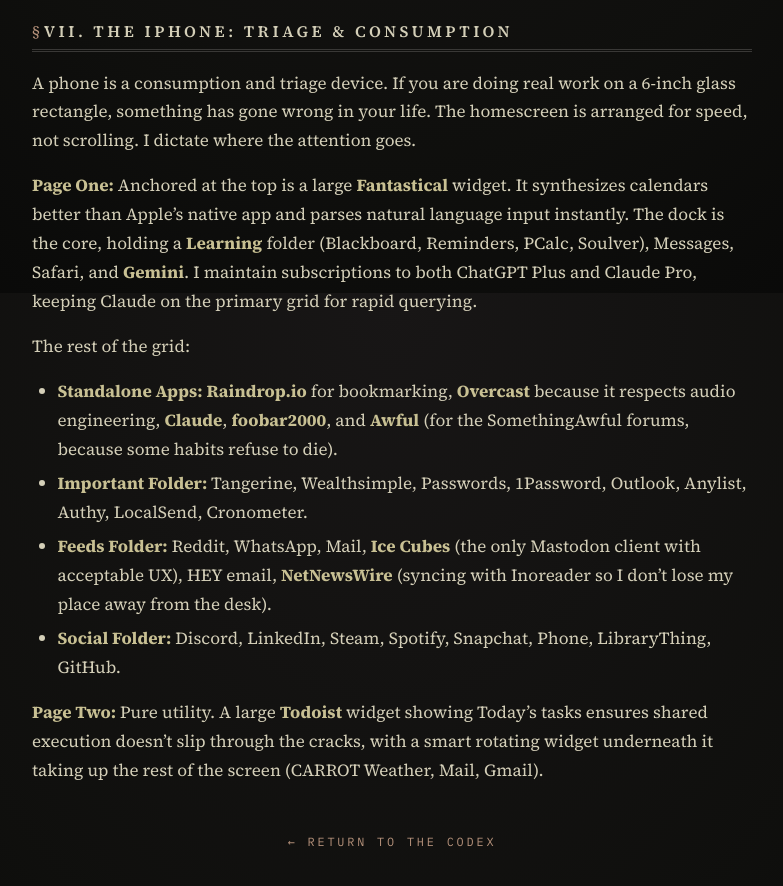
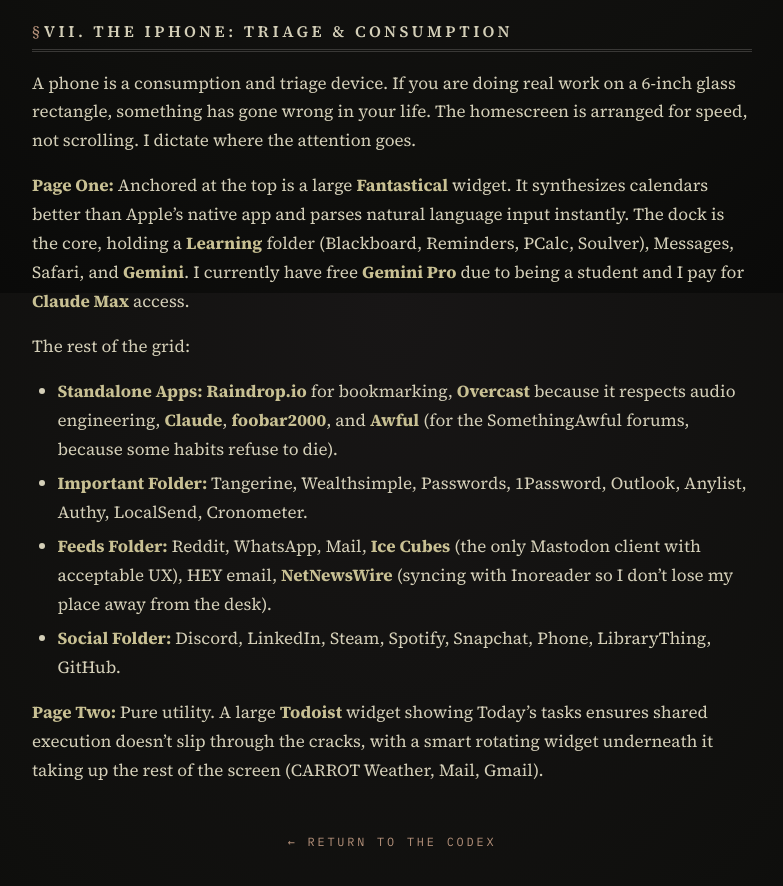
Before and after one commit to VirInvictus/VirInvictus.github.io, a Jekyll site: the page built from _posts/2026-05-12-what-i-use.md, in a window 1280 px wide and 900 px high, scrolled down 4207 px. Shown: the top 886 px of the window, without its empty margins (248-1031 px from the left). Built offline with Jekyll 4.4.1, drawn with Linux system fonts in a browser that asks for light colours.

Commit message:
Revise app subscription details in what I use post
Updated the description of app subscriptions and added details about Gemini Pro and Claude Max access.

```diff
--- a/_posts/2026-05-12-what-i-use.md
+++ b/_posts/2026-05-12-what-i-use.md
@@ -79,7 +79,7 @@ Eventually, you get tired of compromising and just build the tool yourself. Gene
 A phone is a consumption and triage device. If you are doing real work on a 6-inch glass rectangle, something has gone wrong in your life. The homescreen is arranged for speed, not scrolling. I dictate where the attention goes.
 
 **Page One:**
-Anchored at the top is a large **Fantastical** widget. It synthesizes calendars better than Apple’s native app and parses natural language input instantly. The dock is the core, holding a **Learning** folder (Blackboard, Reminders, PCalc, Soulver), Messages, Safari, and **Gemini**. I maintain subscriptions to both ChatGPT Plus and Claude Pro, keeping Claude on the primary grid for rapid querying.
+Anchored at the top is a large **Fantastical** widget. It synthesizes calendars better than Apple’s native app and parses natural language input instantly. The dock is the core, holding a **Learning** folder (Blackboard, Reminders, PCalc, Soulver), Messages, Safari, and **Gemini**. I currently have free **Gemini Pro** due to being a student and I pay for **Claude Max** access.
 
 The rest of the grid:
 * **Standalone Apps:** **Raindrop.io** for bookmarking, **Overcast** because it respects audio engineering, **Claude**, **foobar2000**, and **Awful** (for the SomethingAwful forums, because some habits refuse to die).
```
